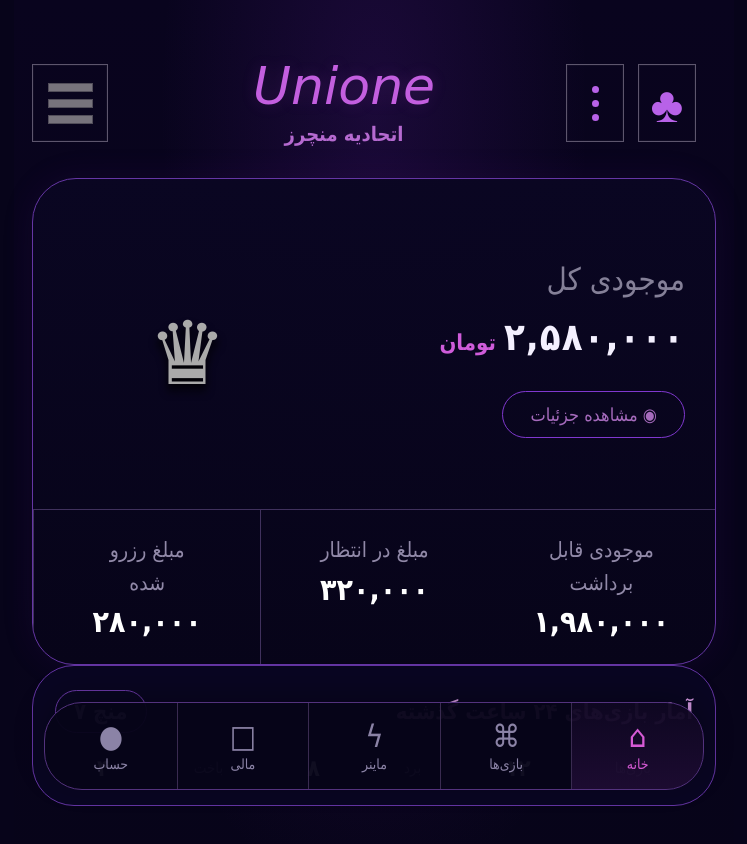
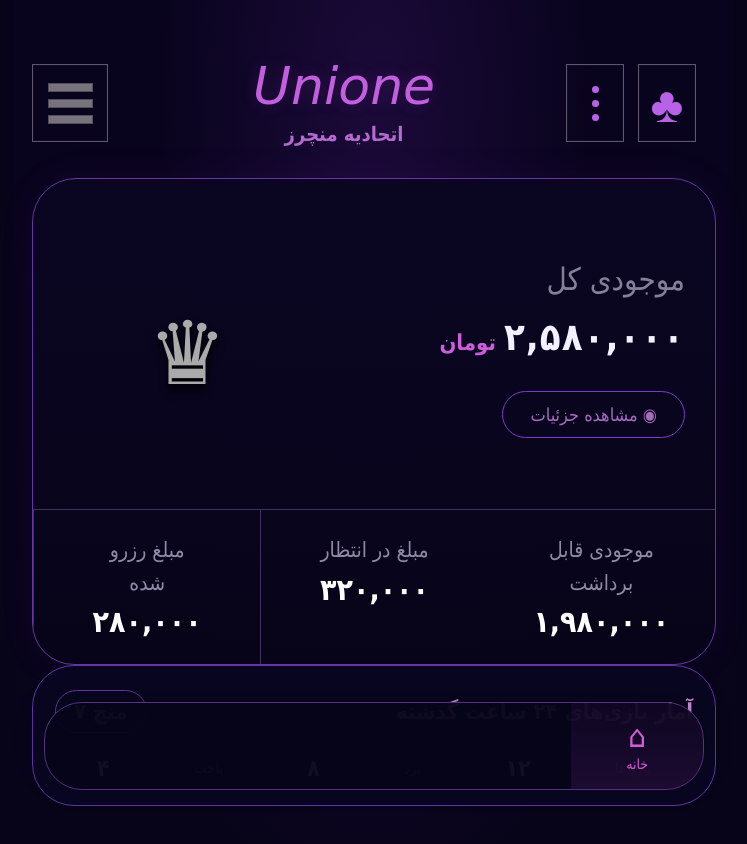
Before and after one commit to yasaminmehzad-cyber/Ettehadieh-MiniApp, a plain HTML site: page index.html in a window 1280 px wide. Shown: the whole page, without its empty margins (266-1013 px from the left). Drawn offline with Linux system fonts and the light colour scheme.

Commit message:
remove bottom buttons

```diff
--- a/index.html
+++ b/index.html
@@ -67,10 +67,6 @@
 
     <nav class="bottom-nav">
       <button class="nav-item active" onclick="setActive(this)"><span>⌂</span><small>خانه</small></button>
-      <button class="nav-item" onclick="openPanel('games');setActive(this)"><span>⌘</span><small>بازی‌ها</small></button>
-      <button class="nav-item" onclick="toast('ماینر');setActive(this)"><span>ϟ</span><small>ماینر</small></button>
-      <button class="nav-item" onclick="toast('مالی');setActive(this)"><span>□</span><small>مالی</small></button>
-      <button class="nav-item" onclick="openPanel('account');setActive(this)"><span>●</span><small>حساب</small></button>
     </nav>
   </main>
 
```
